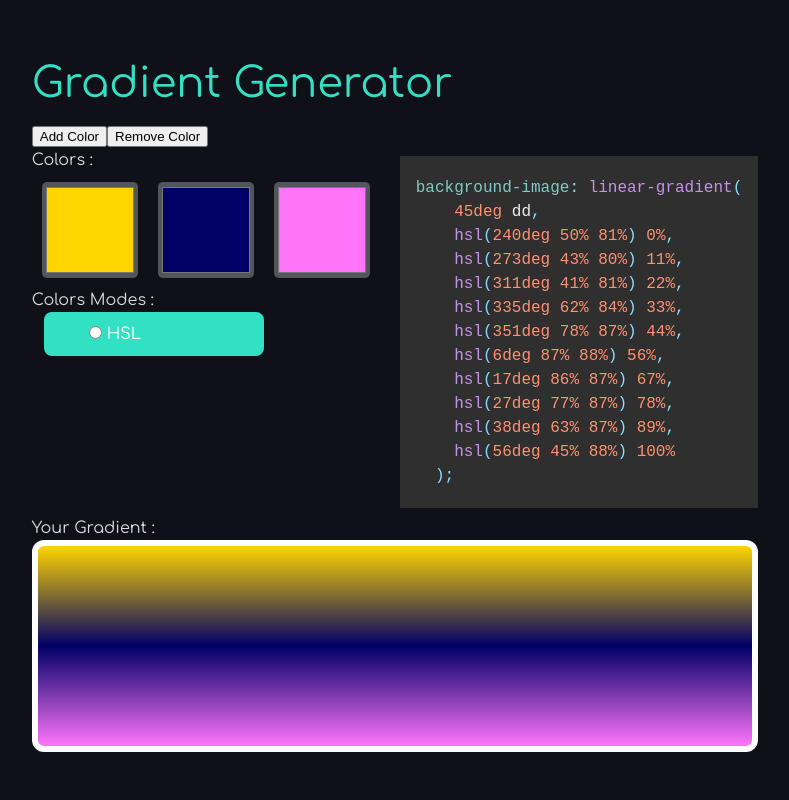
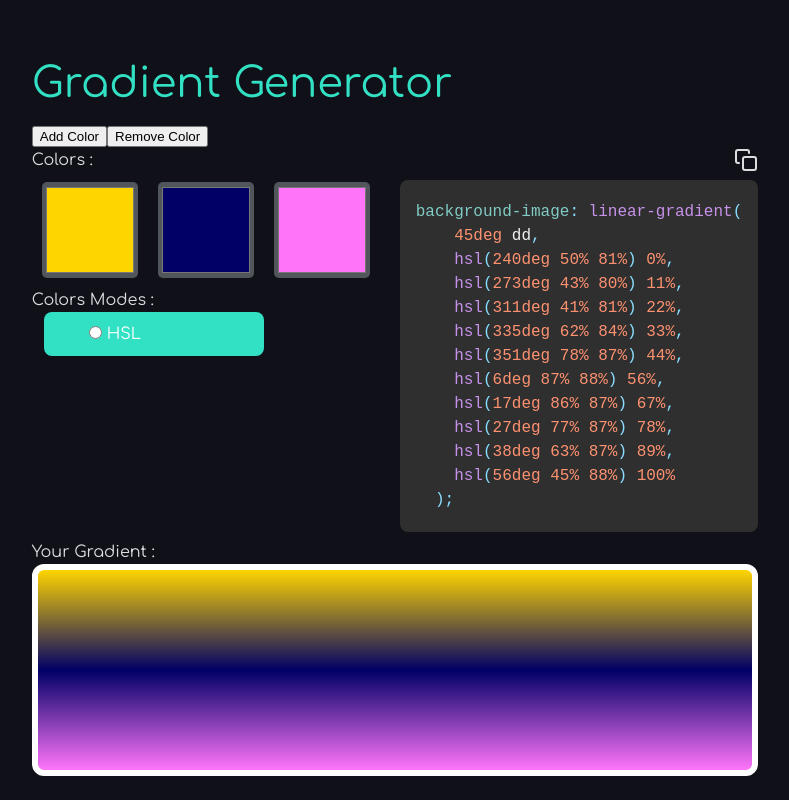
Before and after one commit to naveensinghp/Playground-Stuff, a Next.js app: page / in a window 1280 px wide. Shown: the whole page, without its empty margins (245-1034 px from the left). Built offline with nearby package versions, Linux system fonts and the light colour scheme.

Commit message:
no message

```diff
--- a/src/components/Csscode/Csscode.js
+++ b/src/components/Csscode/Csscode.js
@@ -1,6 +1,8 @@
 import React from 'react';
 import { Prism as SyntaxHighlighter } from 'react-syntax-highlighter';
 import { materialDark } from 'react-syntax-highlighter/dist/cjs/styles/prism';
+import { Copy } from 'react-feather';
+import styled from 'styled-components';
 
 const Csscode = ({code}) => {
   const codeString = `background-image: linear-gradient(
@@ -18,10 +20,20 @@ const Csscode = ({code}) => {
   );`;
  // const codeString = `${code}`;
   return <>
+  <Wrapper>
+    <Copy />
     <SyntaxHighlighter language="css" style={materialDark}>
       {codeString}
     </SyntaxHighlighter>
+  </Wrapper>
   </>
 }
 
 export default Csscode;
+
+const Wrapper = styled.div`
+  display: flex;
+  justify-content: end;
+  align-items: end;
+  flex-direction: column;
+`;
--- a/src/components/GlobalStyles/GlobalStyles.js
+++ b/src/components/GlobalStyles/GlobalStyles.js
@@ -7,7 +7,6 @@ const GlobalStyles = createGlobalStyle`
    v2.0 | 20110126
    License: none (public domain)
 */
-
 html, body, div, span, applet, object, iframe,
 h1, h2, h3, h4, h5, h6, p, blockquote, pre,
 a, abbr, acronym, address, big, cite, code,
@@ -57,6 +56,13 @@ table {
 	border-spacing: 0;
 }
 
+pre  {
+  background: rgb(37 37 47);
+  font-family: "Comfortaa", sans-serif;
+  font-size: 16px;
+  border-radius: 8px !important;
+}
+
 `
 
 export default GlobalStyles;
```
